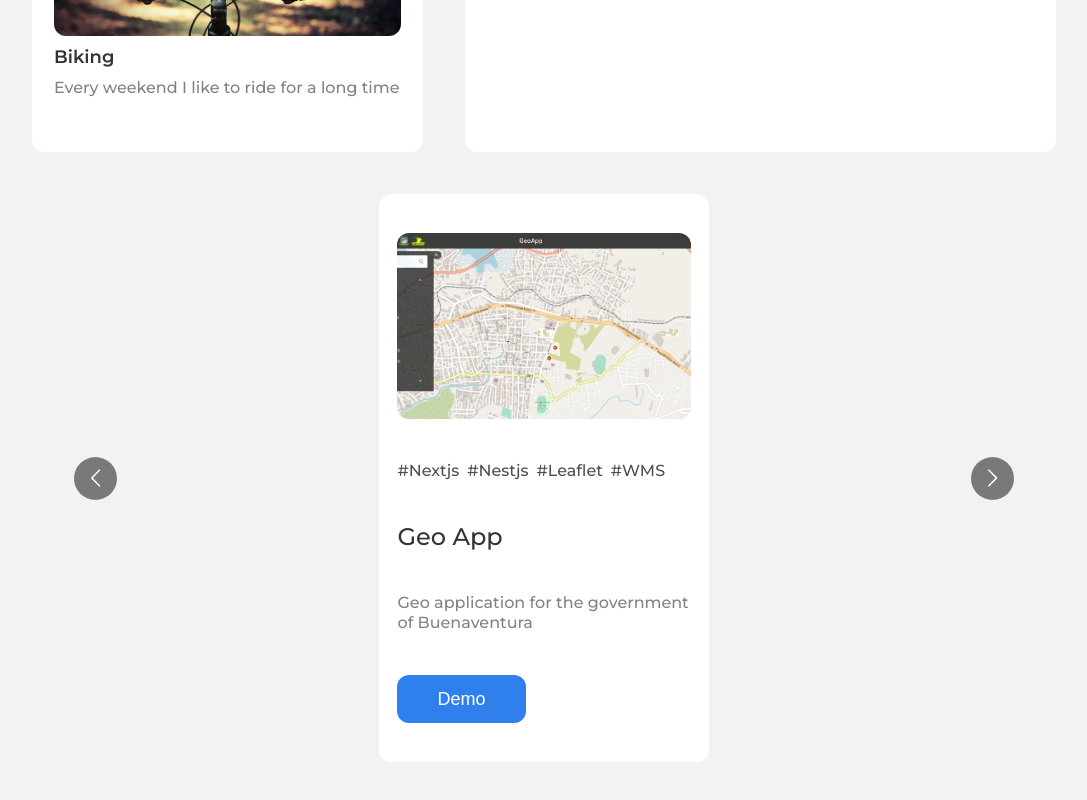
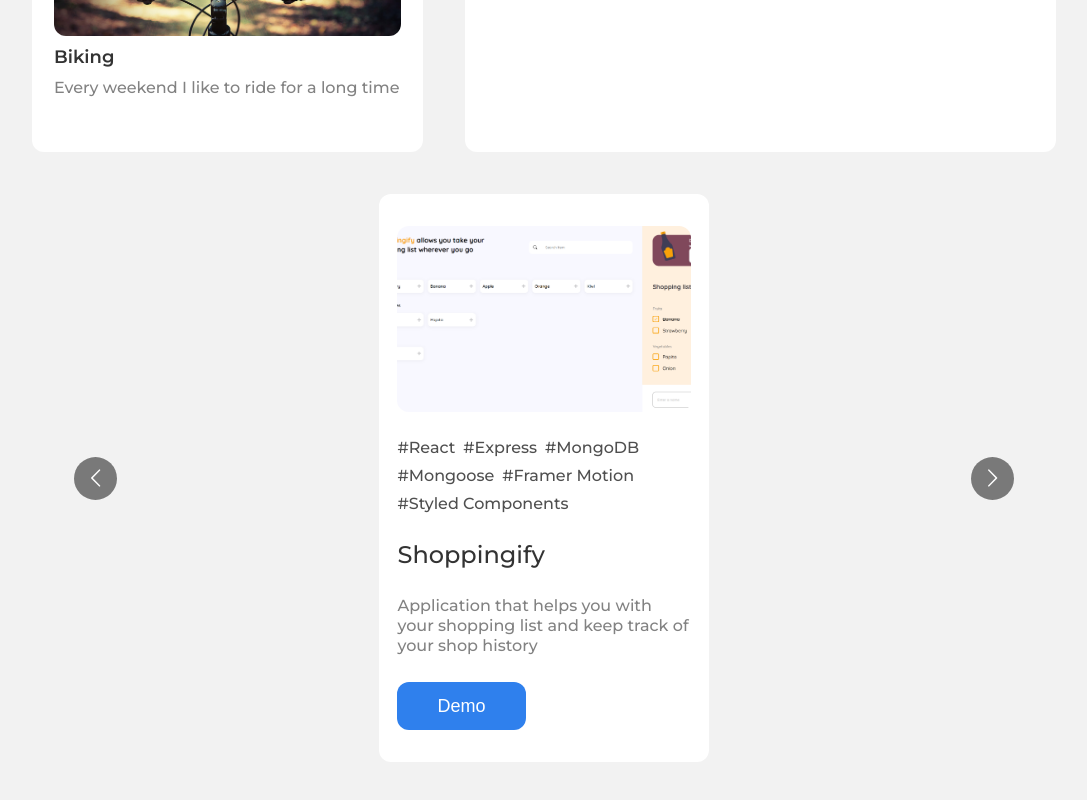
Before and after one commit to Alifend/portfolio-alifend, a React (Create React App) app: page / in a window 1280 px wide. Shown: the part 1446-2246 px from the top of the page, without its empty margins (107-1194 px from the left). Built offline with nearby package versions, Linux system fonts and the light colour scheme.

Commit message:
Added new project

```diff
--- a/src/components/ProjectsData.js
+++ b/src/components/ProjectsData.js
@@ -6,8 +6,24 @@ import Interior from "../assets/interior.png";
 import Gallery from "../assets/gallery.png";
 import Page404 from "../assets/Page404.png";
 import Team from "../assets/team.png";
+import Shoppingify from "../assets/shoppingify.png";
 
 const data = [
+  {
+    image: Shoppingify,
+    tags: [
+      "React",
+      "Express",
+      "MongoDB",
+      "Mongoose",
+      "Framer Motion",
+      "Styled Components",
+    ],
+    title: "Shoppingify",
+    description:
+      "Application that helps you with your shopping list and keep track of your shop history",
+    demoURL: "https://shoppingify-alifend.netlify.app/home",
+  },
   {
     image: GeoApp,
     tags: ["Nextjs", "Nestjs", "Leaflet", "WMS"],
```
Also changed, not shown: src/assets/shoppingify.png (added).
